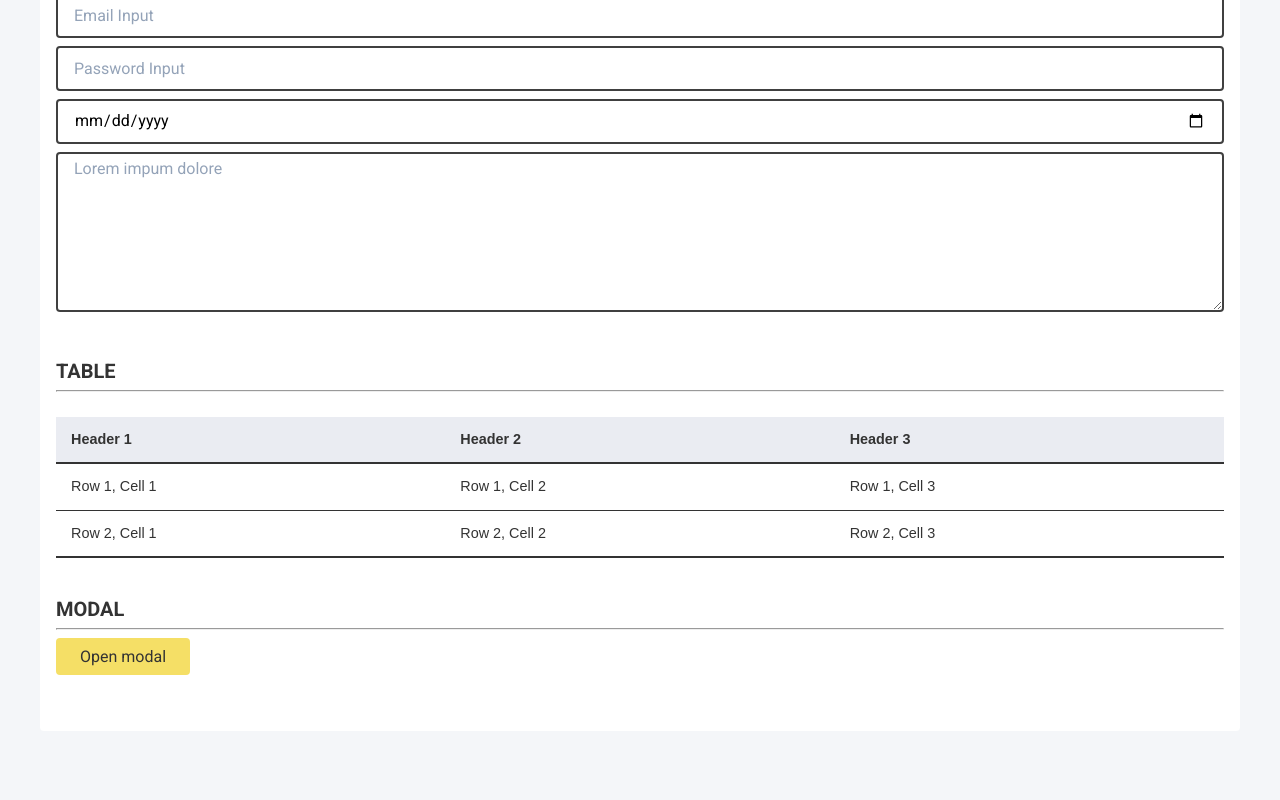
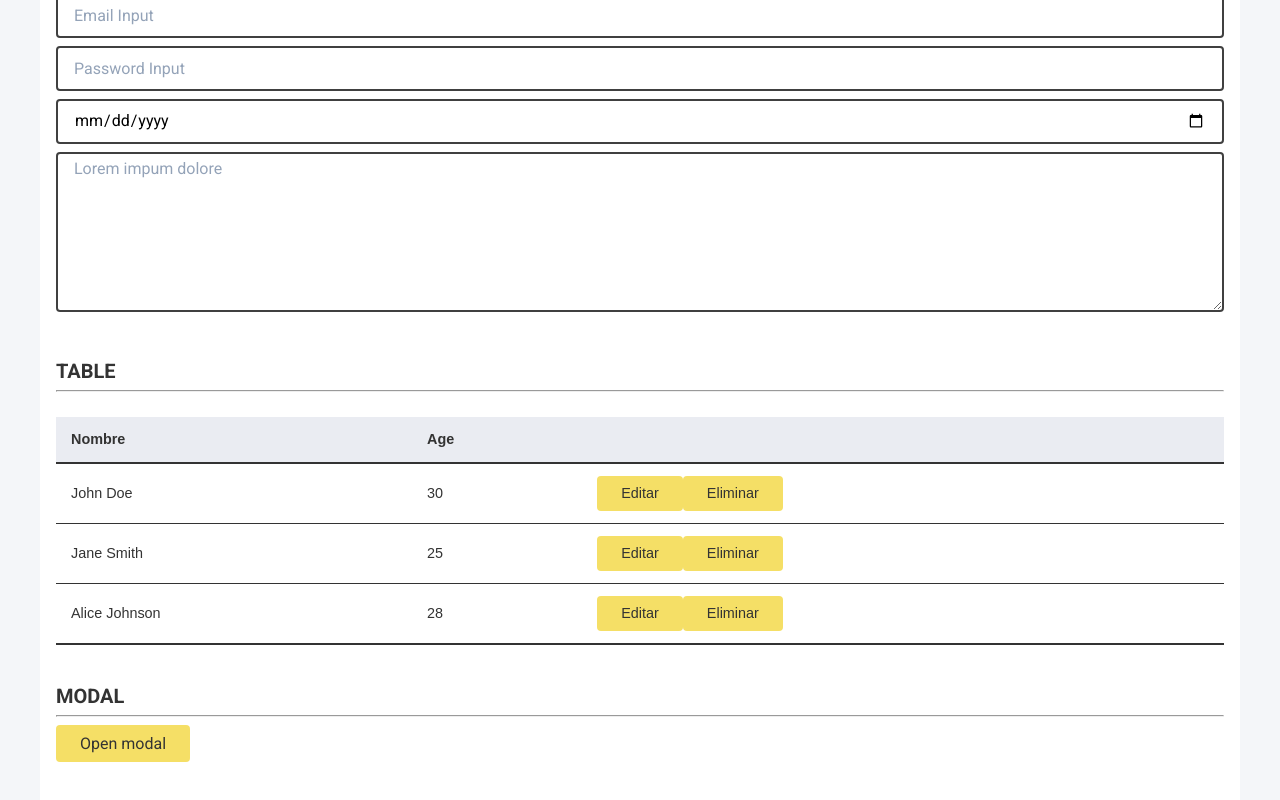
Before and after one commit to TeslaWillow/HectorJosueCaballeroMunoz, an Angular app in the folder frontend-bp/: page / in a window 1280 px wide. Shown: the part 961-1761 px from the top of the page. Before the commit the page ends 1692 px from the top, so only its background shows below. Built offline with nearby package versions, Linux system fonts and the light colour scheme.

Commit message:
Table UI

```diff
--- a/frontend-bp/src/app/app.component.html
+++ b/frontend-bp/src/app/app.component.html
@@ -47,27 +47,19 @@
     <div class="mb-5">
       <h3>TABLE</h3>
       <hr>
-      <table class="table">
-        <thead>
-          <tr>
-            <th>Header 1</th>
-            <th>Header 2</th>
-            <th>Header 3</th>
-          </tr>
-        </thead>
-        <tbody>
-          <tr>
-            <td>Row 1, Cell 1</td>
-            <td>Row 1, Cell 2</td>
-            <td>Row 1, Cell 3</td>
-          </tr>
-          <tr>
-            <td>Row 2, Cell 1</td>
-            <td>Row 2, Cell 2</td>
-            <td>Row 2, Cell 3</td>
-          </tr>
-        </tbody>
-      </table>
+      <shared-ui-table
+        [data]="[
+          { id: 1, name: 'John Doe', age: 30 },
+          { id: 2, name: 'Jane Smith', age: 25 },
+          { id: 3, name: 'Alice Johnson', age: 28 }
+        ]"
+        [config]="tableConfig()"
+      >
+        <ng-template #actions let-row>
+          <button class="button button--primary">Editar</button>
+          <button class="button button--primary">Eliminar</button>
+        </ng-template>
+      </shared-ui-table>
     </div>
 
     <div class="mb-5">
--- a/frontend-bp/src/app/app.component.ts
+++ b/frontend-bp/src/app/app.component.ts
@@ -2,10 +2,12 @@ import { Component, signal } from '@angular/core';
 import { RouterOutlet } from '@angular/router';
 import { ModalComponent } from './shared/components/modal/modal.component';
 import { ButtonComponent } from './shared/ui/button/button.component';
+import { TableComponent } from "./shared/ui/table/table.component";
+import { TableConfig } from './shared/ui/table/table.interface';
 
 @Component({
   selector: 'app-root',
-  imports: [ModalComponent, ButtonComponent],
+  imports: [ModalComponent, ButtonComponent, TableComponent],
   templateUrl: './app.component.html',
   styleUrl: './app.component.scss'
 })
@@ -14,6 +16,15 @@ export class AppComponent {
 
   public isDarkMode: boolean = false;
   public modalIsOpen = signal(false);
+
+  public tableConfig = signal<TableConfig>({
+    columns: [
+      { key: 'name', label: 'Nombre', sortable: true },
+      { key: 'age',  label: 'Age', sortable: true },
+    ],
+    striped: true,
+    hoverable: true
+  });
 
   public toggleTheme(): void {
     this.isDarkMode = !this.isDarkMode;
--- /dev/null
+++ b/frontend-bp/src/app/shared/ui/table/table.component.html
@@ -0,0 +1,54 @@
+<div class="table-container">
+  <table class="table">
+    @if (config().showHeader !== false) {
+      <thead>
+        <tr>
+          @for (column of config().columns; track column.key) {
+            <th
+              [style.width]="column.width || 'auto'"
+              [class.sortable]="column.sortable"
+              (click)="handleSort(column)"
+            >
+              {{ column.label }}
+              @if (column.sortable && sortedColumn() === column.key) {
+                <span class="sort-icon">
+                  {{ sortDirection() === 'asc' ? '↑' : '↓' }}
+                </span>
+              }
+            </th>
+          }
+          <!-- Actions column if actionsTemplate is provided -->
+          @if (actionsTemplate) {
+            <th class="actions-header"></th>
+          }
+        </tr>
+      </thead>
+    }
+    <tbody>
+      @for (row of data(); track $index) {
+        <tr
+          [class.striped]="config().striped"
+          [class.hoverable]="config().hoverable"
+          (click)="rowClicked.emit(row)"
+        >
+          @for (column of config().columns; track column.key) {
+            <td>{{ row[column.key] }}</td>
+          }
+
+          <!-- Actions if actionsTemplate is provided -->
+          @if (actionsTemplate) {
+            <td class="actions-cell" (click)="$event.stopPropagation()">
+              <ng-container
+                [ngTemplateOutlet]="actionsTemplate"
+                [ngTemplateOutletContext]="{ $implicit: row }"
+              ></ng-container>
+            </td>
+          }
+        </tr>
+      }
+      @empty {
+        No data available
+      }
+    </tbody>
+  </table>
+</div>
--- /dev/null
+++ b/frontend-bp/src/app/shared/ui/table/table.component.ts
@@ -0,0 +1,44 @@
+import { NgTemplateOutlet } from '@angular/common';
+import { Component, ContentChild, contentChild, input, output, signal } from '@angular/core';
+import { TableConfig, TableColumn } from './table.interface';
+
+@Component({
+  selector: 'shared-ui-table',
+  standalone: true,
+  imports: [NgTemplateOutlet],
+  templateUrl: './table.component.html',
+  styles: ``
+})
+export class TableComponent<T extends Record<string, any>> { // Component for displaying a table with configurable columns and data
+  // Inputs
+  public readonly data = input.required<T[]>();
+  public readonly config = input.required<TableConfig>();
+
+  // Outputs
+  public rowClicked = output<T>();
+  public sortChanged = output<{ key: string; direction: 'asc' | 'desc' }>();
+
+  // Slot for actions
+  @ContentChild('actions') actionsTemplate: any;
+
+  // Sorting state
+  public sortedColumn = signal<string | null>(null);
+  public sortDirection = signal<'asc' | 'desc'>('asc');
+
+  public handleSort(column: TableColumn): void {
+    if (!column.sortable) return;
+
+    if (this.sortedColumn() === column.key) {
+      this.sortDirection.update(dir => dir === 'asc' ? 'desc' : 'asc');
+    } else {
+      this.sortedColumn.set(column.key);
+      this.sortDirection.set('asc');
+    }
+
+    this.sortChanged.emit({
+      key: column.key,
+      direction: this.sortDirection()
+    });
+  }
+
+}
```
Also changed, not shown: frontend-bp/src/app/shared/ui/table/table.interface.ts (added, +13 -0 lines).
